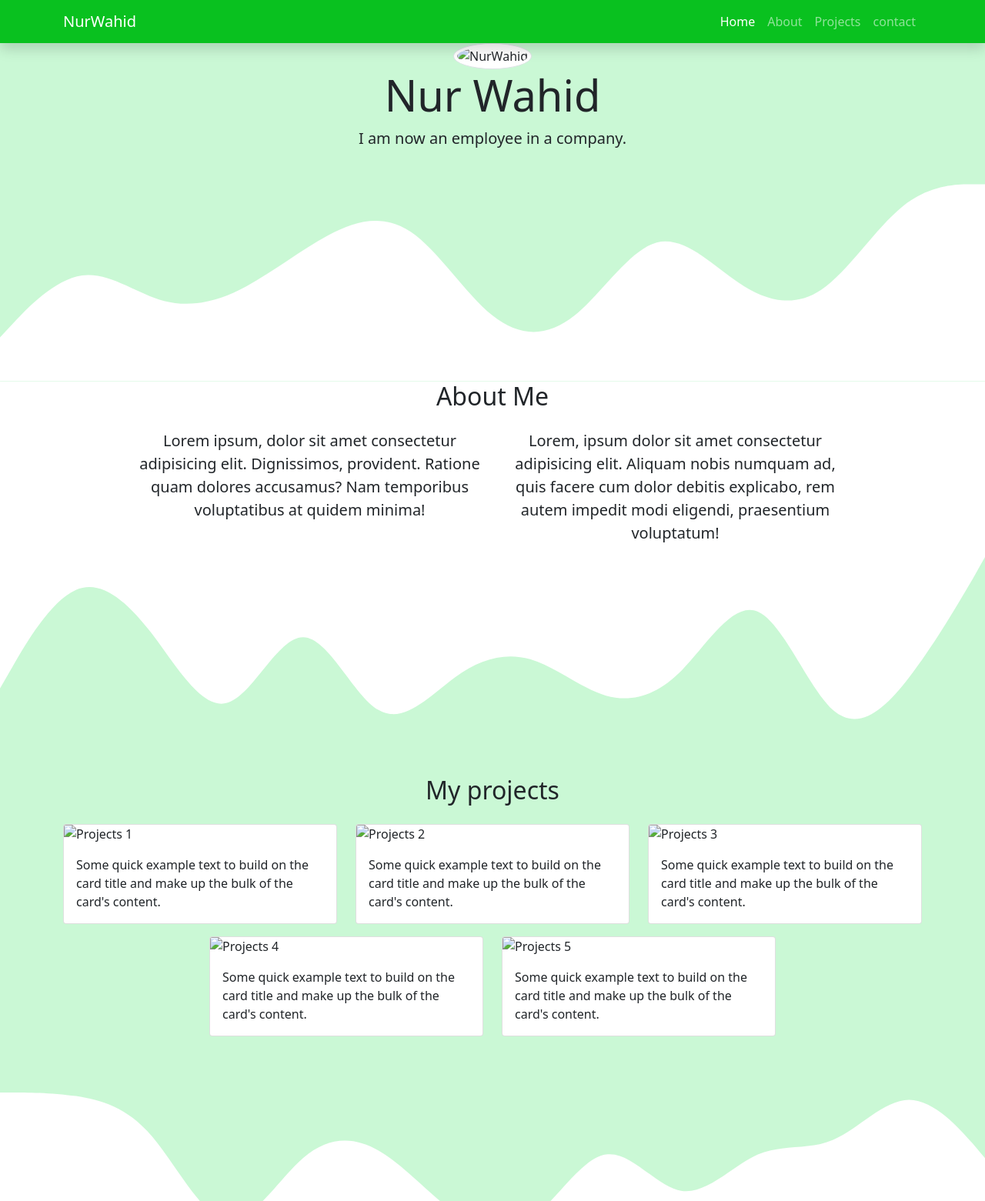
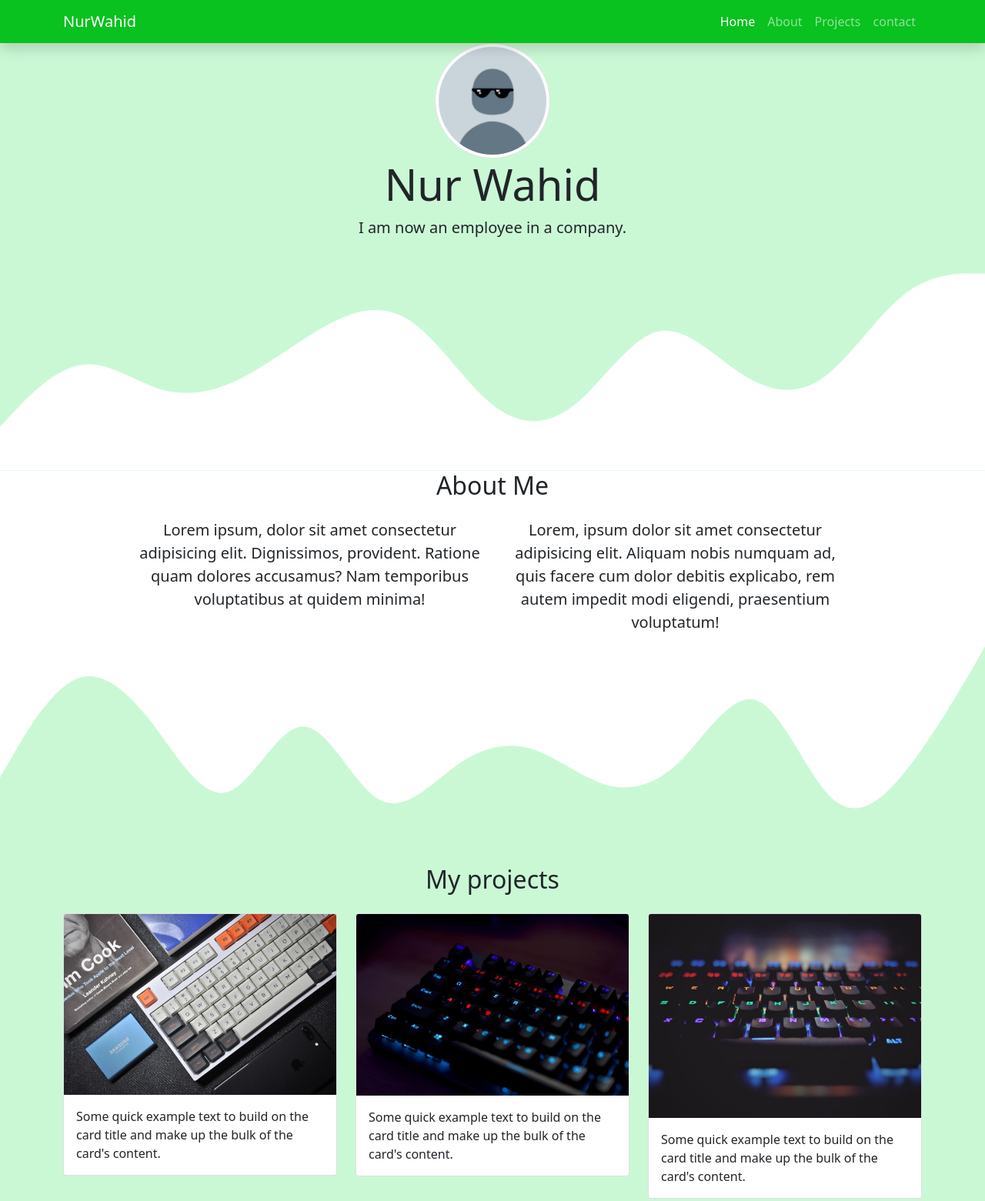
Before and after one commit to SuperWahid/fiha.github.io, a plain HTML site: page index.html in a window 1280 px wide. Shown: the top 1561 px of the page at 77% size. Drawn offline with nearby package versions, Linux system fonts and the light colour scheme.

Commit message:
Update index.html

```diff
--- a/index.html
+++ b/index.html
@@ -44,7 +44,7 @@
 
     <!-- Jumbottron -->
     <section class="jumbotron text-center">
-      <img src="img/630bc2282fffdc8ebd47ce14c12e90c1.jpg" alt="NurWahid" class="rounded-circle img-thumbnail" width="150" />
+      <img src="630bc2282fffdc8ebd47ce14c12e90c1.jpg" alt="NurWahid" class="rounded-circle img-thumbnail" width="150" />
       <h1 class="display-4">Nur Wahid</h1>
       <p class="lead">I am now an employee in a company.</p>
       <svg xmlns="http://www.w3.org/2000/svg" viewBox="0 0 1440 320">
@@ -95,7 +95,7 @@
         <div class="row justify-content-center">
           <div class="col-md-4 mb-3">
             <div class="card">
-              <img src="img/1.jpg" class="card-img-top" alt="Projects 1" />
+              <img src="1.jpg" class="card-img-top" alt="Projects 1" />
               <div class="card-body">
                 <p class="card-text">Some quick example text to build on the card title and make up the bulk of the card's content.</p>
               </div>
@@ -103,7 +103,7 @@
           </div>
           <div class="col-md-4 mb-3">
             <div class="card">
-              <img src="img/2.jpg" class="card-img-top" alt="Projects 2" />
+              <img src="2.jpg" class="card-img-top" alt="Projects 2" />
               <div class="card-body">
                 <p class="card-text">Some quick example text to build on the card title and make up the bulk of the card's content.</p>
               </div>
@@ -111,7 +111,7 @@
           </div>
           <div class="col-md-4 mb-3">
             <div class="card">
-              <img src="img/3.jpg" class="card-img-top" alt="Projects 3" />
+              <img src="3.jpg" class="card-img-top" alt="Projects 3" />
               <div class="card-body">
                 <p class="card-text">Some quick example text to build on the card title and make up the bulk of the card's content.</p>
               </div>
@@ -119,7 +119,7 @@
           </div>
           <div class="col-md-4 mb-3">
             <div class="card">
-              <img src="img/4.jpg" class="card-img-top" alt="Projects 4" />
+              <img src="4.jpg" class="card-img-top" alt="Projects 4" />
               <div class="card-body">
                 <p class="card-text">Some quick example text to build on the card title and make up the bulk of the card's content.</p>
               </div>
@@ -127,7 +127,7 @@
           </div>
           <div class="col-md-4 mb-3">
             <div class="card">
-              <img src="img/5.jpg" class="card-img-top" alt="Projects 5" />
+              <img src="5.jpg" class="card-img-top" alt="Projects 5" />
               <div class="card-body">
                 <p class="card-text">Some quick example text to build on the card title and make up the bulk of the card's content.</p>
               </div>
```
